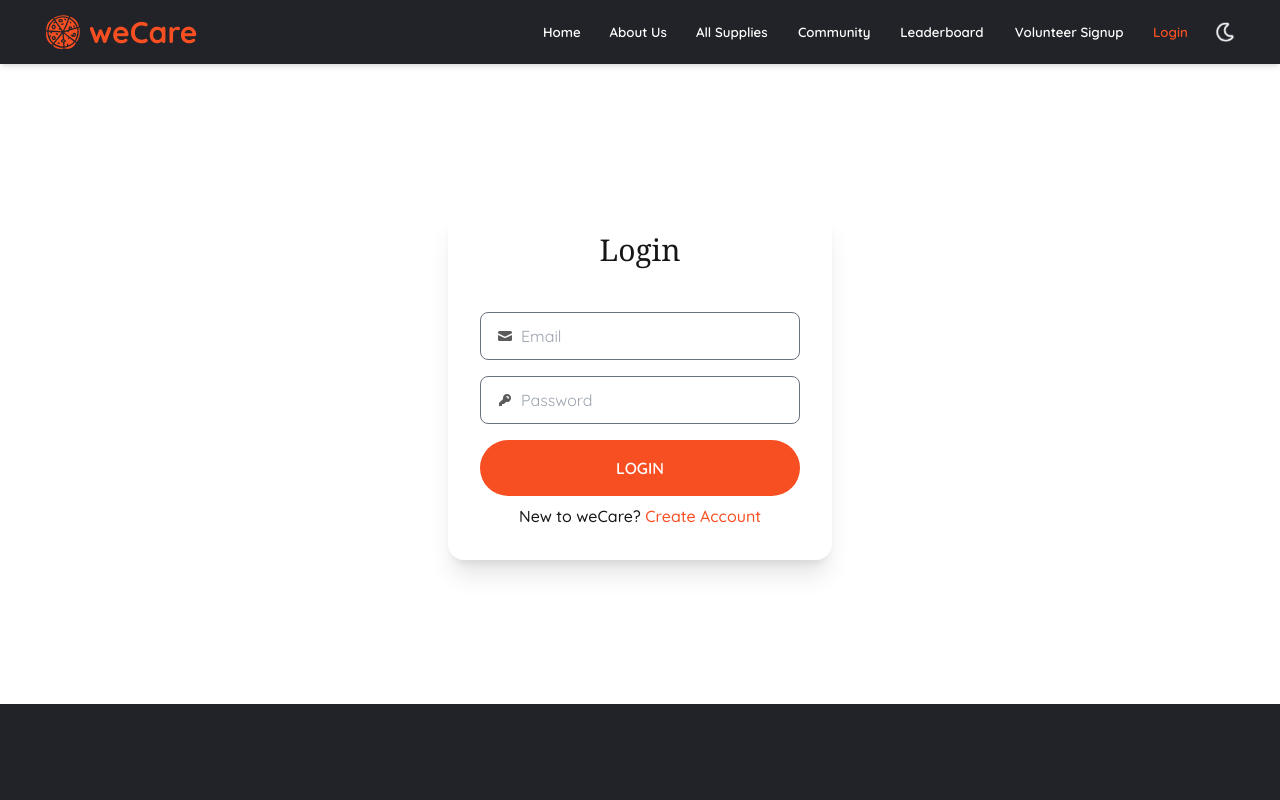
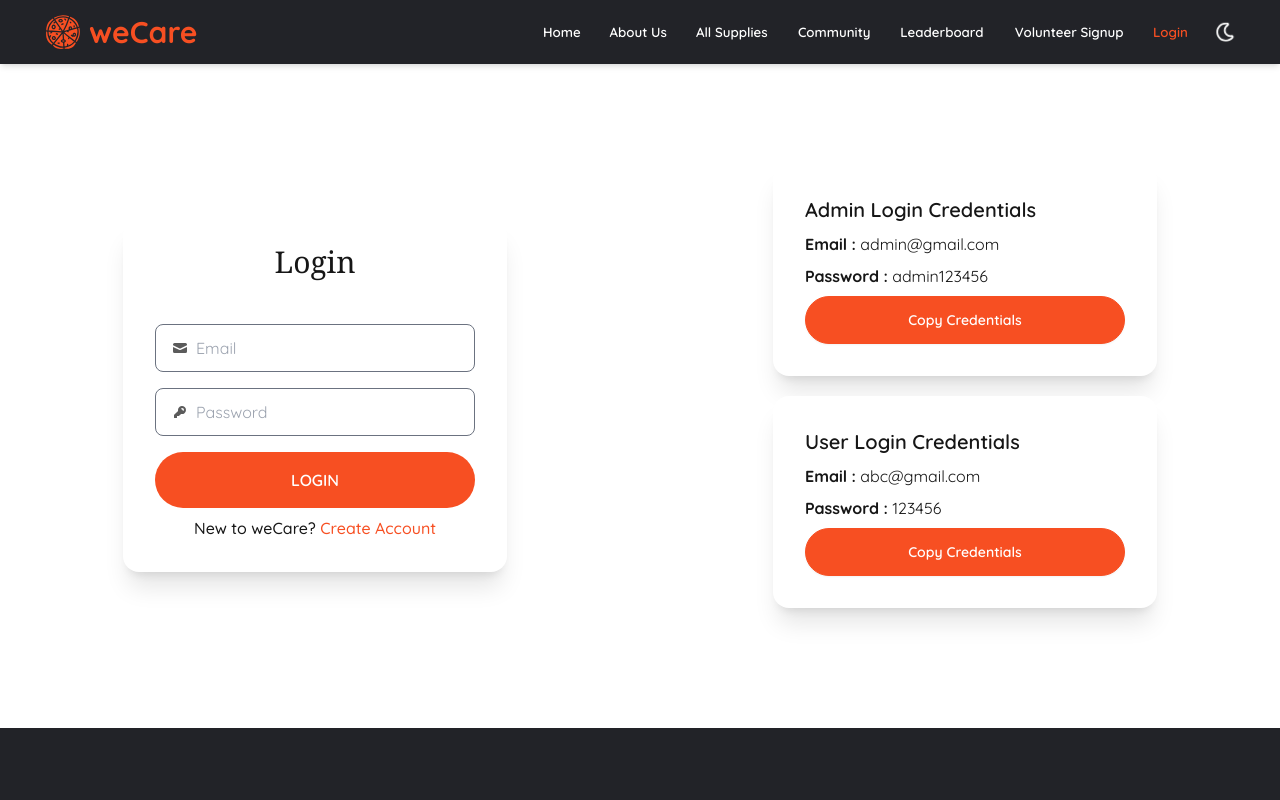
Before and after one commit to DebabrataSaha-570/weCare-client, a React (Vite) app: page /login in a window 1280 px wide. Shown: the top 800 px of the page. Built offline with nearby package versions, Linux system fonts and the light colour scheme.

Commit message:
admin and user login creadentials added in the login page

```diff
--- a/src/pages/Login.tsx
+++ b/src/pages/Login.tsx
@@ -13,6 +13,13 @@ type FormInputs = {
   password: string;
 };
 
+// interface TErrorMessage {
+//   status?: number;
+//   data?: {
+//     message: string;
+//   };
+// }
+
 const Login = () => {
   const navigate = useNavigate();
   const dispatch = useAppDispatch();
@@ -22,6 +29,7 @@ const Login = () => {
     register,
     handleSubmit,
     formState: { errors },
+    setValue,
   } = useForm<FormInputs>();
 
   const handleFormSubmit: SubmitHandler<FormInputs> = async (data) => {
@@ -32,12 +40,19 @@ const Login = () => {
       toast.success("User logged In successfully");
       navigate("/dashboard");
     } catch (error) {
-      toast.error("Something Went Wrong");
+      // const errorMessage = error as TErrorMessage;
+      // toast.error(errorMessage);
+      toast.error("Invalid email or password");
     }
   };
 
+  const handleCopyCredentials = (email: string, password: string) => {
+    setValue("email", email);
+    setValue("password", password);
+  };
+
   return (
-    <Container className="h-[80vh] flex items-center justify-center">
+    <Container className="my-20 flex flex-col md:flex-row gap-5 items-center  justify-around">
       <form
         onSubmit={handleSubmit(handleFormSubmit)}
         className="card bg-[--card_background] w-96 shadow-xl"
@@ -110,6 +125,50 @@ const Login = () => {
           </p>
         </div>
       </form>
+
+      <section className="my-5">
+        <div className="card w-96 bg-[--card_background] shadow-xl">
+          <div className="card-body">
+            <h2 className="card-title">Admin Login Credentials</h2>
+            <h3>
+              {" "}
+              <span className="font-bold">Email :</span> admin@gmail.com{" "}
+            </h3>
+            <h3>
+              {" "}
+              <span className="font-bold">Password :</span> admin123456{" "}
+            </h3>
+            <button
+              onClick={() =>
+                handleCopyCredentials("admin@gmail.com", "admin123456")
+              }
+              className="btn btn-primary rounded-full text-white"
+            >
+              Copy Credentials
+            </button>
+          </div>
+        </div>
+        <div className="card w-96 bg-[--card_background] shadow-xl my-5">
+          <div className="card-body">
+            <h2 className="card-title">User Login Credentials</h2>
+            <h3>
+              {" "}
+              <span className="font-bold">Email :</span> abc@gmail.com{" "}
+            </h3>
+            <h3>
+              {" "}
+              <span className="font-bold">Password :</span> 123456{" "}
+            </h3>
+
+            <button
+              onClick={() => handleCopyCredentials("abc@gmail.com", "123456")}
+              className="btn btn-primary rounded-full text-white"
+            >
+              Copy Credentials
+            </button>
+          </div>
+        </div>
+      </section>
     </Container>
   );
 };
```
